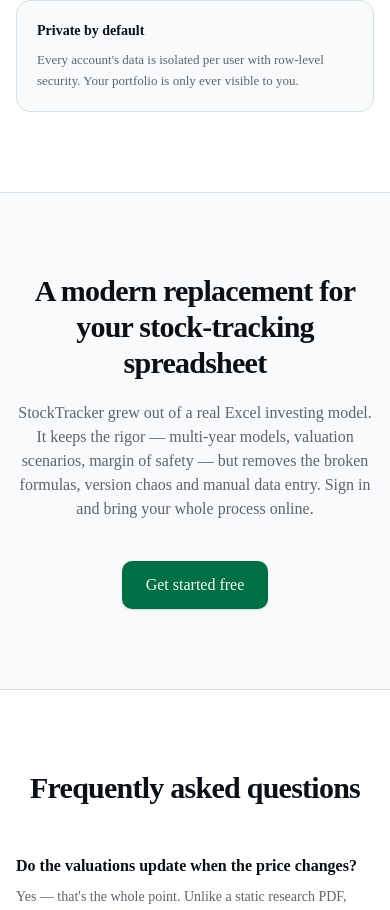
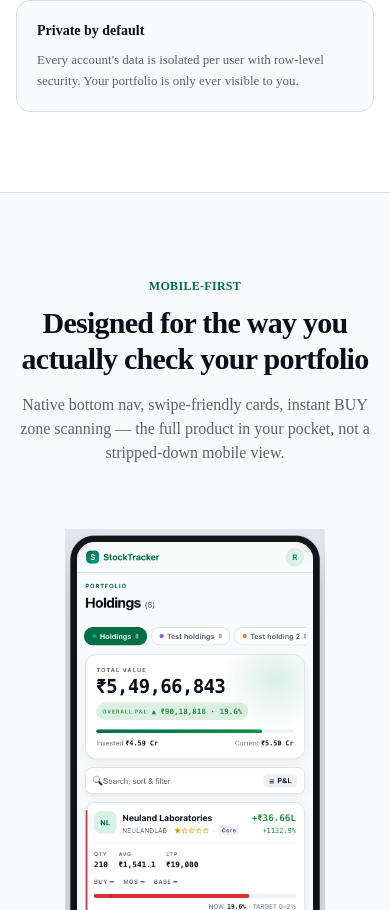
Before and after one commit to radireddy/StockTracker, a Next.js app: page / in a window 390 px wide. Shown: the part 6514-7424 px from the top of the page. Built offline with nearby package versions, Linux system fonts and the light colour scheme.

Commit message:
feat(marketing): add mobile-first section to home page

```diff
--- a/src/app/page.tsx
+++ b/src/app/page.tsx
@@ -13,6 +13,7 @@
 import { HeroCarousel } from "@/components/marketing/hero-carousel";
 import { PersonasStrip } from "@/components/marketing/personas-strip";
 import { FeatureGrid } from "@/components/marketing/feature-grid";
+import { MobileSection } from "@/components/marketing/mobile-section";
 import { SectionHeading } from "@/components/marketing/section-heading";
 import { FaqSection, HOME_FAQS } from "@/components/marketing/faq";
 import { AllocationDemo } from "@/components/marketing/demos/allocation-demo";
@@ -142,6 +143,9 @@
         {/* Feature grid */}
         <FeatureGrid />
 
+        {/* Mobile section */}
+        <MobileSection />
+
         {/* Spreadsheet replacement */}
         <section className="border-t">
           <div className="mx-auto max-w-3xl px-4 py-20 text-center">
```
